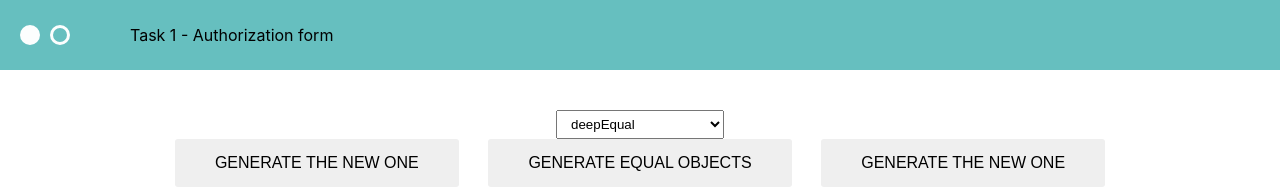
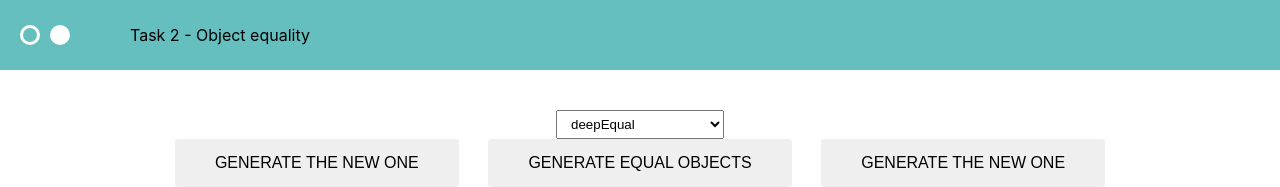
Before and after one commit to AlexBelz123/sea_crabs, a React (Create React App) app: page /objectqequality in a window 1280 px wide. Shown: the top 187 px of the page. Built offline with nearby package versions, Linux system fonts and the light colour scheme.

Commit message:
fixed routes bug

```diff
--- a/src/layout/Header/Header.tsx
+++ b/src/layout/Header/Header.tsx
@@ -1,10 +1,15 @@
 import React from 'react';
 import styles from './header.module.scss';
-import { Link } from 'react-router-dom';
+import { Link, useLocation } from 'react-router-dom';
 import { routes } from '../routes';
 
 const Header = () => {
-  const [activeRoute, setActiveRoute] = React.useState(routes[0]);
+  const { pathname } = useLocation();
+  const [activeRoute, setActiveRoute] = React.useState(() =>
+    routes.find((route) => route.path === pathname)
+  );
+
+  console.log(activeRoute);
 
   const handleClick = (route: any) => {
     setActiveRoute(route);
@@ -19,13 +24,13 @@ const Header = () => {
             to={route.path}
             className={
               styles.dot +
-              `${route.path === activeRoute.path ? ' ' + styles.active : ' '}`
+              `${route.path === activeRoute?.path ? ' ' + styles.active : ' '}`
             }
             onClick={() => handleClick(route)}
           />
         ))}
       </ul>
-      <p>{activeRoute.name}</p>
+      <p>{activeRoute?.name}</p>
     </div>
   );
 };
--- a/src/layout/index.tsx
+++ b/src/layout/index.tsx
@@ -1,5 +1,6 @@
 import React from 'react';
 import Header from './Header/Header';
+import styles from './layout.module.scss';
 
 type LayoutProps = {
   children: React.ReactNode;
@@ -9,7 +10,7 @@ const Layout: React.FC<LayoutProps> = ({ children }) => {
   return (
     <div>
       <Header />
-      {children}
+      <div className={styles.container}>{children}</div>
     </div>
   );
 };
--- /dev/null
+++ b/src/layout/layout.module.scss
@@ -0,0 +1,6 @@
+@import '../styles/mixins.scss';
+
+.container {
+  @include alignCenter;
+  margin: 4rem;
+}
--- a/src/tasks/ObjectEquality/ObjectEquality.tsx
+++ b/src/tasks/ObjectEquality/ObjectEquality.tsx
@@ -35,7 +35,7 @@ const ObjectEquality = () => {
   };
 
   return (
-    <div className={styles.container}>
+    <>
       <Select
         label="Choose equality method"
         options={['deepEqual', 'shallowCompare', 'deepEqualWithJSON']}
@@ -63,7 +63,7 @@ const ObjectEquality = () => {
           </div>
         </div>
       </div>
-    </div>
+    </>
   );
 };
 
--- a/src/tasks/ObjectEquality/object.module.scss
+++ b/src/tasks/ObjectEquality/object.module.scss
@@ -1,10 +1,3 @@
-@import '../../styles/mixins.scss';
-
-.container {
-  @include alignCenter;
-  margin: 4rem;
-}
-
 .jsonContainer {
   display: flex;
   flex-direction: column;
```
